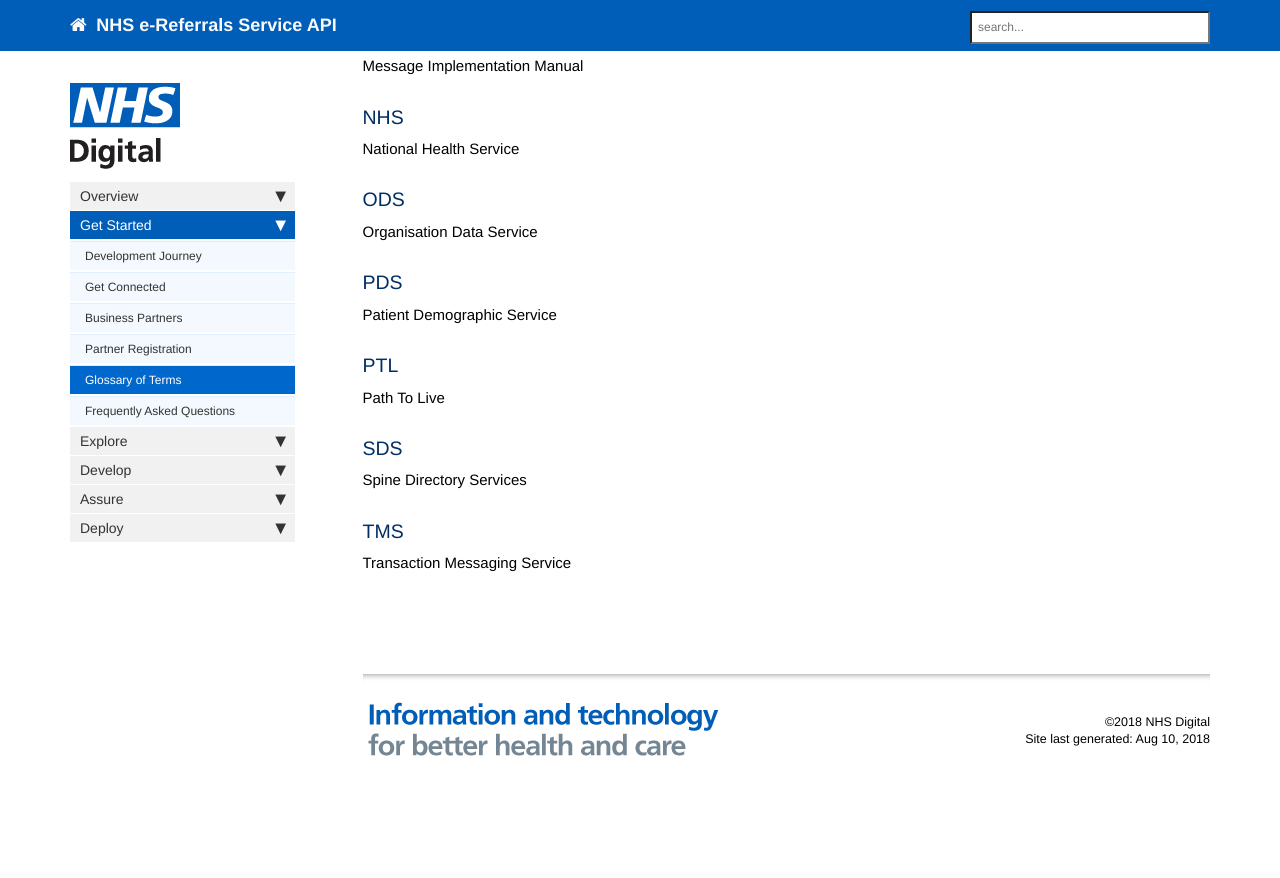
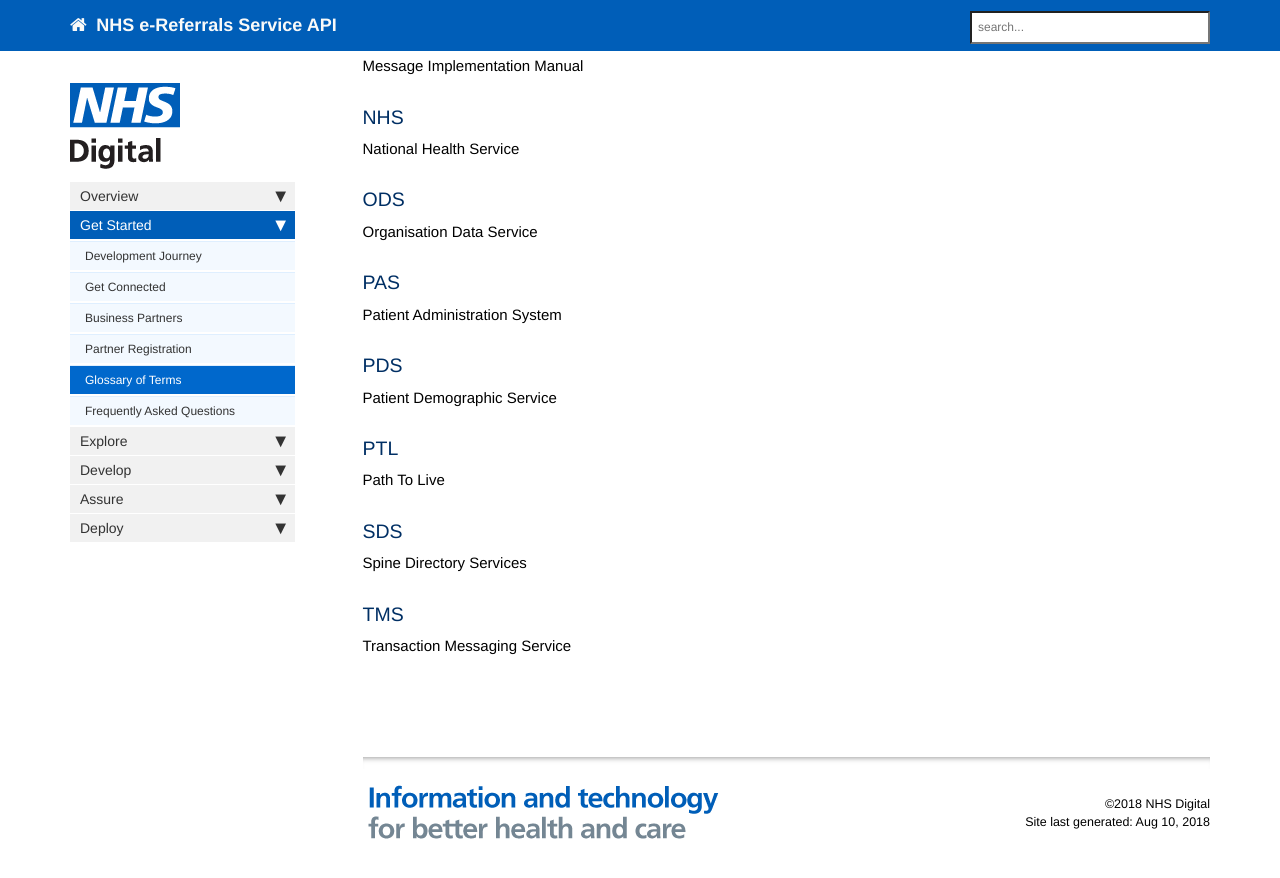
Before and after one commit to nhsconnect/digital-referrals, a Jekyll site: the page built from pages/getstarted/getstarted_glossary_of_terms.md, in a window 1280 px wide and 900 px high, scrolled down 1143 px. Shown: the top 878 px of the window. Built offline with Jekyll 4.4.1, drawn with Linux system fonts in a browser that asks for light colours; nearby versions of some CDN libraries; comment, search, counter and statistics services are not loaded; before the commit the page ends 1960 px from its top, so only the background shows below that.

Commit message:
Patient Administration System in Glossary

```diff
--- a/pages/getstarted/getstarted_glossary_of_terms.md
+++ b/pages/getstarted/getstarted_glossary_of_terms.md
@@ -52,6 +52,9 @@ National Health Service
 ### ODS
 Organisation Data Service
 
+### PAS
+Patient Administration System
+
 ### PDS
 Patient Demographic Service
 
```
